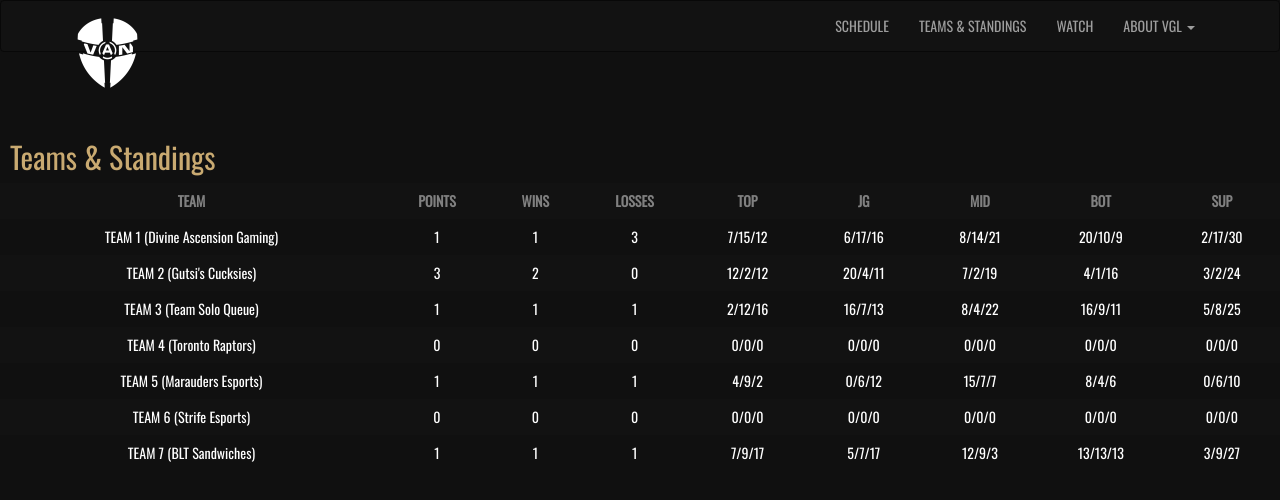
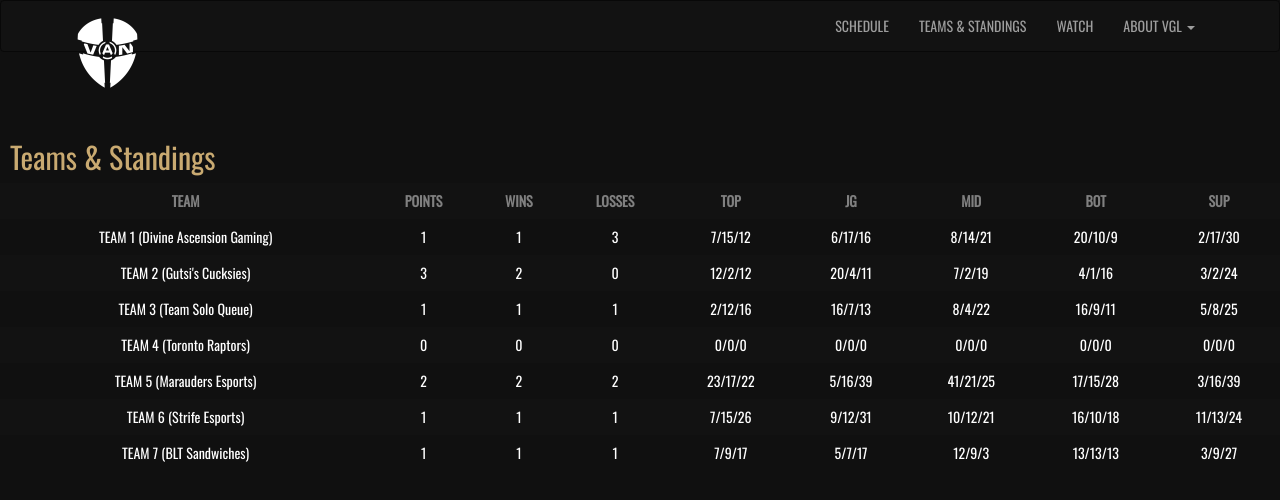
Before and after one commit to dawong8/vangamingleague, a React (Create React App) app: page /teams in a window 1280 px wide. Shown: the top 500 px of the page. Built offline with nearby package versions, Linux system fonts and the light colour scheme.

Commit message:
score changes

```diff
--- a/src/teams.js
+++ b/src/teams.js
@@ -76,28 +76,28 @@
 			  </tr>
 			  <tr>
 			    <td>TEAM 5 (Marauders Esports)</td>
-			    <td> 1 </td>
+			    <td> 2 </td>
 
-			    <td> 1</td>
-			    <td> 1</td>
-			    <td> 4/9/2</td>
-			    <td> 0/6/12</td>
-			    <td> 15/7/7</td>
-			    <td> 8/4/6</td>
-			    <td> 0/6/10</td>
+			    <td> 2</td>
+			    <td> 2</td>
+			    <td> 23/17/22</td>
+			    <td> 5/16/39</td>
+			    <td> 41/21/25</td>
+			    <td> 17/15/28</td>
+			    <td> 3/16/39</td>
 
 			  </tr>
 			  <tr>
 			    <td>TEAM 6 (Strife Esports)</td>
-			    <td> 0</td>
+			    <td> 1</td>
 
-			    <td> 0</td>
-			    <td> 0</td>
-			    <td> 0/0/0</td>
-			    <td> 0/0/0</td>
-			    <td> 0/0/0</td>
-			    <td> 0/0/0</td>
-			    <td> 0/0/0</td>
+			    <td> 1</td>
+			    <td> 1</td>
+			    <td> 7/15/26</td>
+			    <td> 9/12/31</td>
+			    <td> 10/12/21</td>
+			    <td> 16/10/18</td>
+			    <td> 11/13/24</td>
 
 			  </tr>
 			  <tr>
```
